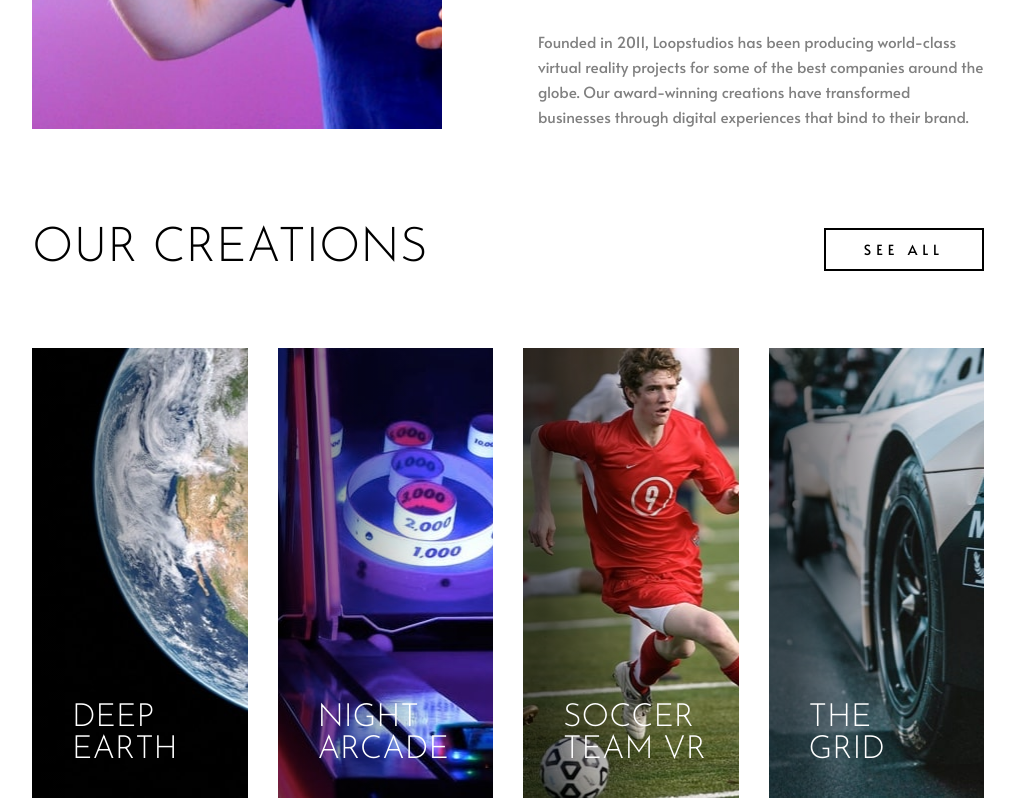
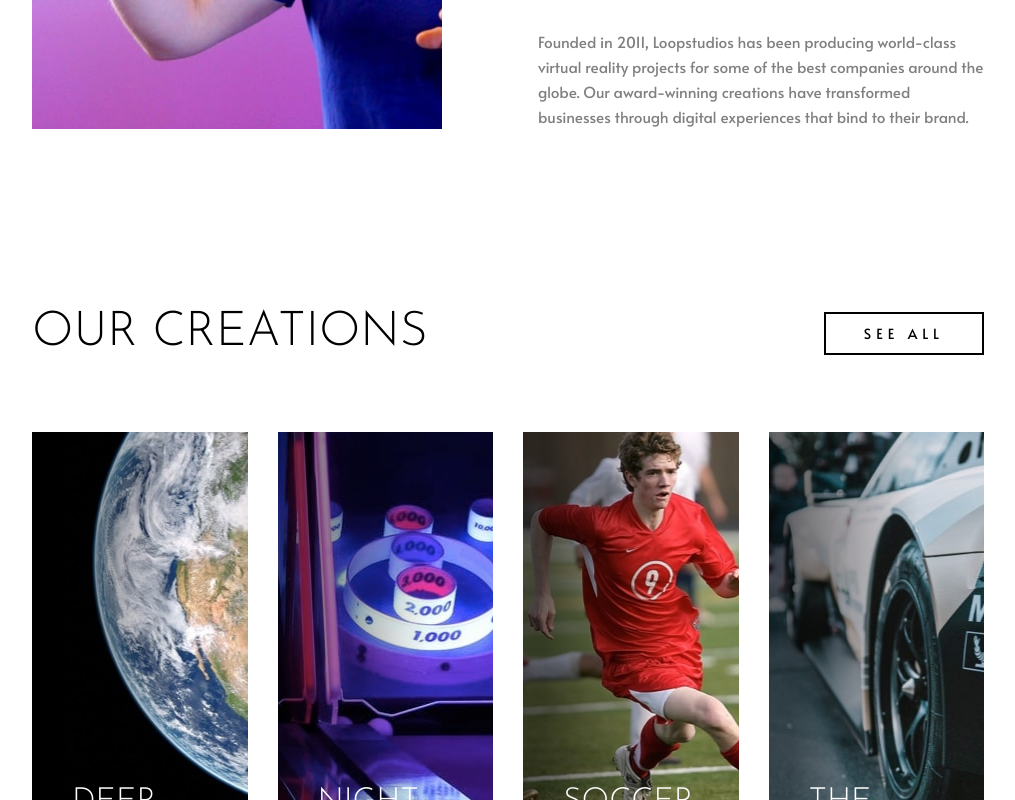
Before and after one commit to GracilianoOG/fem-loopstudios-landing-page, a React (Vite) app: page / in a window 1280 px wide. Shown: the part 1180-1980 px from the top of the page, without its empty margins (132-1147 px from the left). Built offline with nearby package versions, Linux system fonts and the light colour scheme.

Commit message:
Increase padding top on desktop

```diff
--- a/src/components/CreationSection/styles.ts
+++ b/src/components/CreationSection/styles.ts
@@ -3,6 +3,10 @@ import styled from "styled-components";
 export const CreationSectionStyled = styled.section`
   padding: 96px var(--page-gutter) 75px;
   position: relative;
+
+  @media screen and (min-width: 992px) {
+    padding-top: 180px;
+  }
 `;
 
 export const HeadingContainerStyled = styled.div`
```
